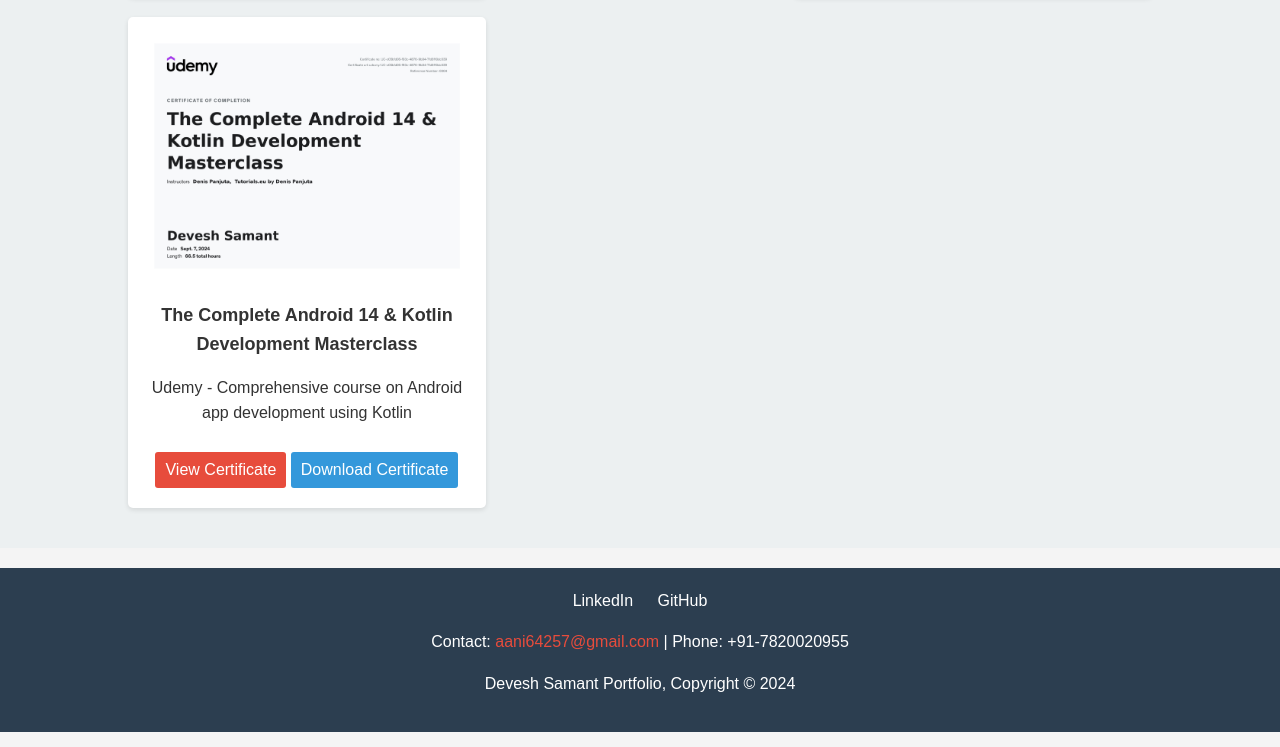
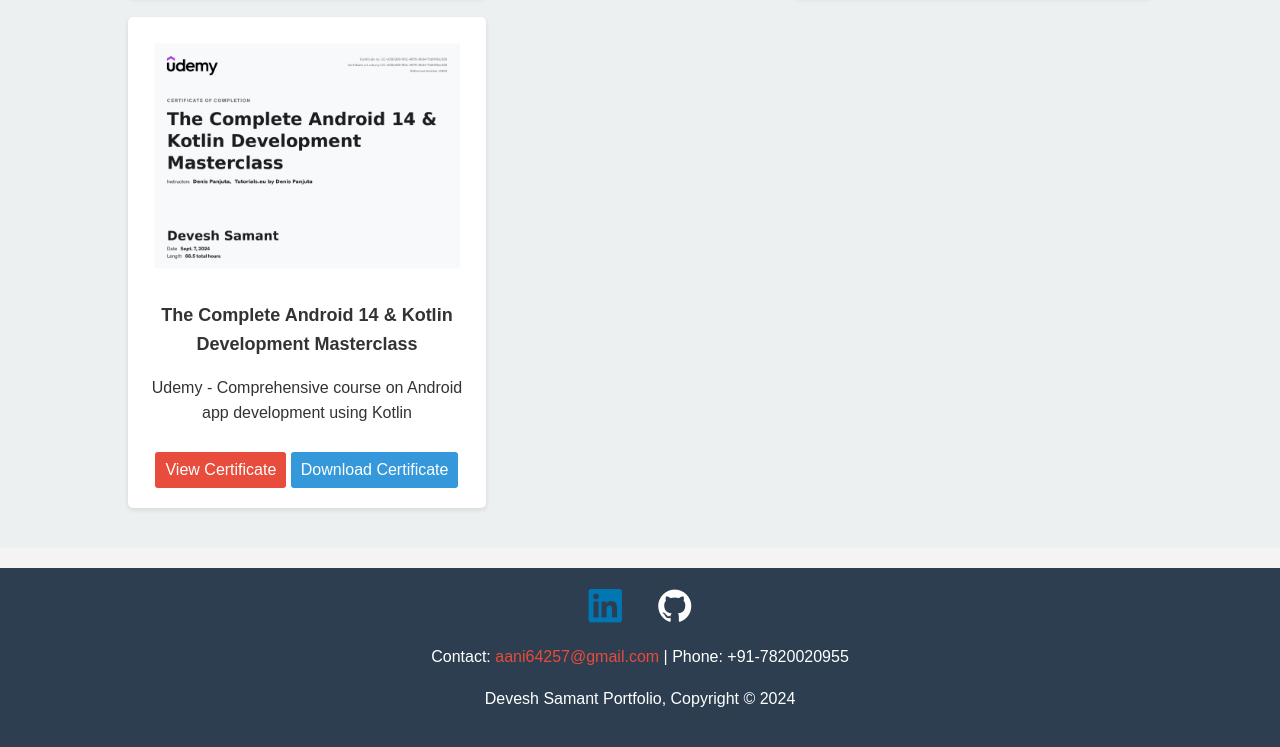
Before and after one commit to Deveshsamant/Devesh-Samant, a plain HTML site: page index.html in a window 1280 px wide. Shown: the part 4401-5148 px from the top of the page. Drawn offline with nearby package versions, Linux system fonts and the light colour scheme.

Commit message:
Update index.html

```diff
--- a/index.html
+++ b/index.html
@@ -366,6 +366,24 @@
             display: block;
         }
 
+        #contact img{
+            width: 35px;
+            height: auto;
+            object-fit: cover;
+            border-radius: 5px;
+            margin-bottom: 10px;
+            padding: 5px;
+        }
+        #contact i{
+            width: 35px;
+            height: auto;
+            font-size: 35px;
+            object-fit: cover;
+            border-radius: 5px;
+            margin-bottom: 10px;
+            padding: 5px;
+        }
+
 
 
 
@@ -592,9 +610,17 @@
     <section id="contact">
         <footer>
             <div class="social-links">
-                <a href="https://www.linkedin.com/in/devesh-samant-b78376258/" target="_blank">LinkedIn</a>
-                <a href="https://github.com/Deveshsamant" target="_blank">GitHub</a>
+                <a href="https://www.linkedin.com/in/devesh-samant-b78376258/" target="_blank">
+                    <i class="devicon-linkedin-plain colored"></i>
+                </a>
+                <a href="https://github.com/Deveshsamant" target="_blank">
+                    <i class="devicon-github-original"></i>
+                </a>
             </div>
+
+
+
+
             <p>Contact: <a href="mailto:aani64257@gmail.com">aani64257@gmail.com</a> | Phone: +91-7820020955</p>
             <p>Devesh Samant Portfolio, Copyright &copy; 2024</p>
         </footer>
```
